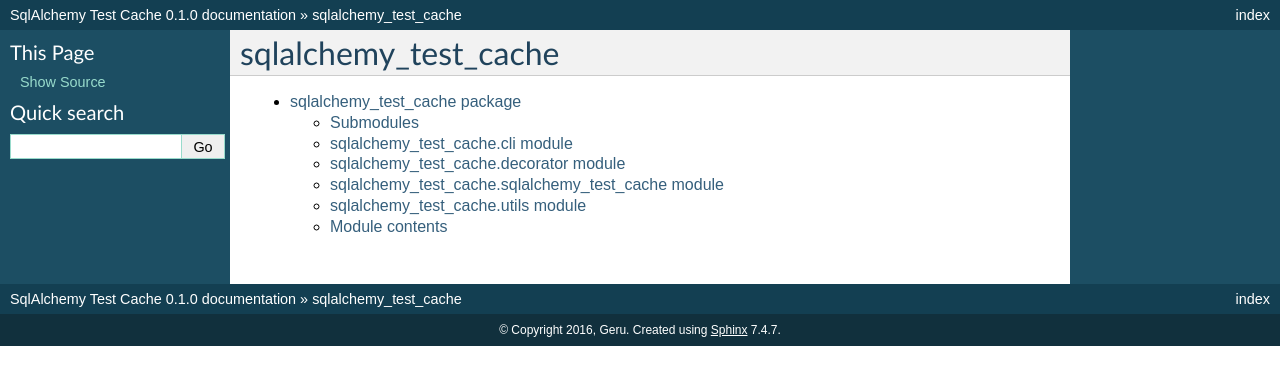
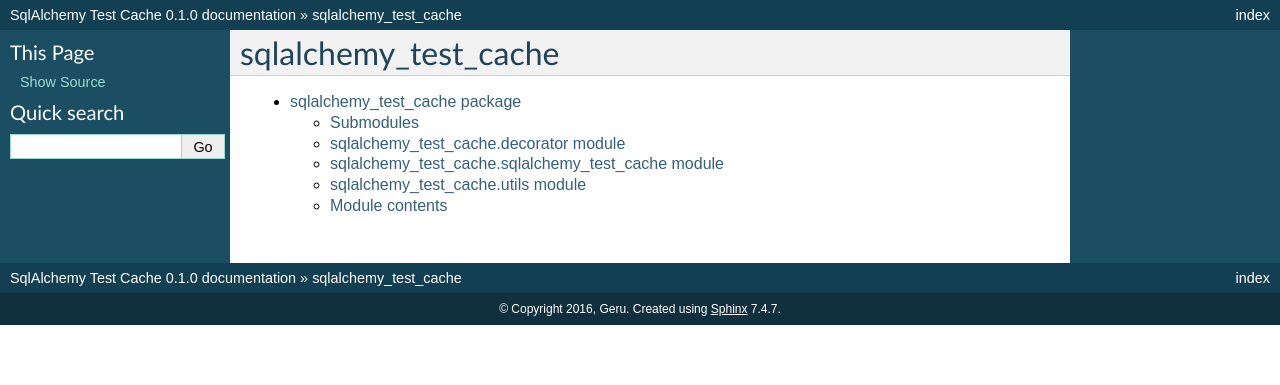
Before and after one commit to geru-br/sqlalchemy-test-cache, a Sphinx documentation site: the page built from docs/modules.rst, in a window 1280 px wide. Shown: the top 385 px of the page. Built offline with Sphinx 7.4.7, drawn with Linux system fonts in a browser that asks for light colours; pages that are not in the unit, such as notebooks, are missing from menus.

Commit message:
Update docs

```diff
--- a/docs/sqlalchemy_test_cache.rst
+++ b/docs/sqlalchemy_test_cache.rst
@@ -3,14 +3,6 @@ sqlalchemy_test_cache package
 
 Submodules
 ----------
-
-sqlalchemy_test_cache.cli module
---------------------------------
-
-.. automodule:: sqlalchemy_test_cache.cli
-    :members:
-    :undoc-members:
-    :show-inheritance:
 
 sqlalchemy_test_cache.decorator module
 --------------------------------------
```
